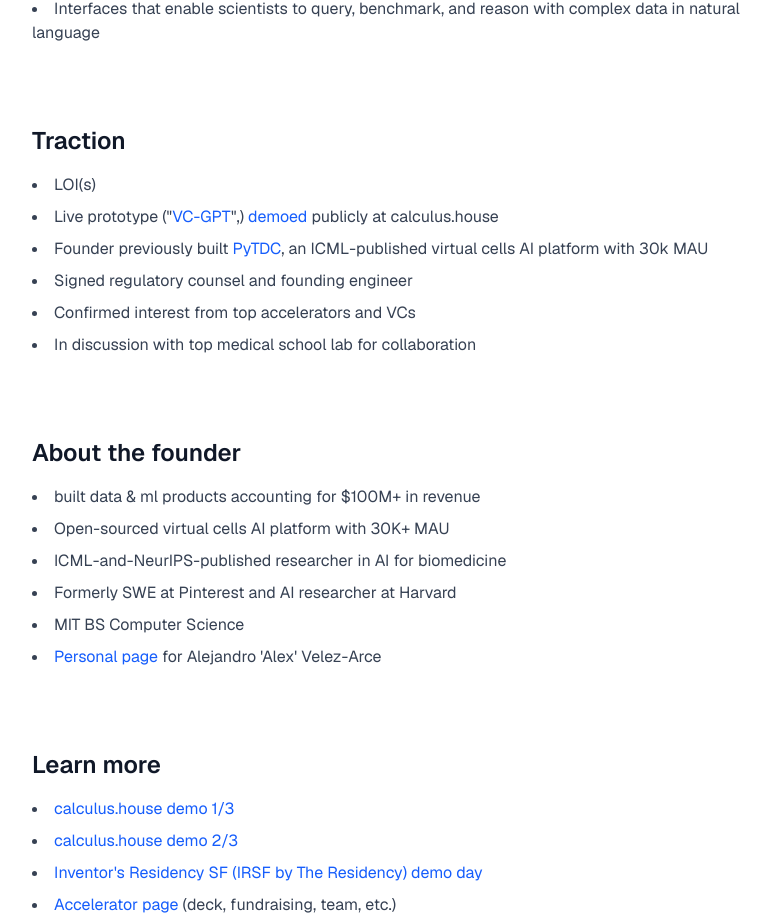
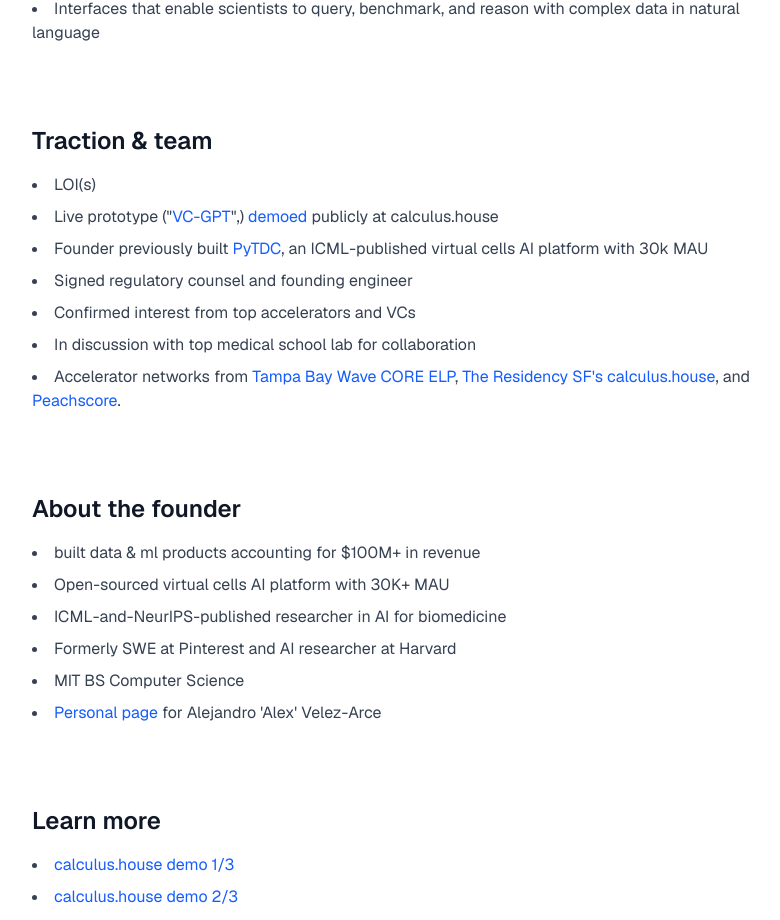
Before and after one commit to amva13/aplikosite, a Next.js app: page / in a window 1280 px wide. Shown: the part 1059-1979 px from the top of the page, without its empty margins (248-1028 px from the left). Built offline with nearby package versions, Linux system fonts and the light colour scheme.

Commit message:
add accelerators and team

```diff
--- a/src/app/page.tsx
+++ b/src/app/page.tsx
@@ -33,7 +33,7 @@
       </section>
 
       <section className="px-6 py-10 max-w-3xl mx-auto text-left">
-        <h2 className="text-2xl font-semibold mb-4">Traction</h2>
+        <h2 className="text-2xl font-semibold mb-4">Traction & team</h2>
         <ul className="list-disc list-inside text-gray-700 space-y-2">
           <li>LOI(s)</li>
           <li>Live prototype ("<a href="https://apliko.io/blog" className="text-blue-600 hover:underline">VC-GPT</a>",) <a href="https://youtu.be/6SuFQszMr2Q" className="text-blue-600 hover:underline">demoed</a> publicly at calculus.house</li>
@@ -41,6 +41,7 @@
           <li>Signed regulatory counsel and founding engineer</li>
           <li>Confirmed interest from top accelerators and VCs</li>
           <li>In discussion with top medical school lab for collaboration</li>
+          <li>Accelerator networks from <a href='https://www.tampabaywave.org/core-membership/' className='text-blue-600 hover:underline'>Tampa Bay Wave CORE ELP</a>, <a href='https://www.livetheresidency.com/' className='text-blue-600 hover:underline'>The Residency SF's</a> <a href='https://www.calculus.house/' className='text-blue-600 hover:underline'>calculus.house</a>, and <a href='https://peachscore.com/' className='text-blue-600 hover:underline'>Peachscore</a>.</li>
         </ul>
       </section>
 
```
